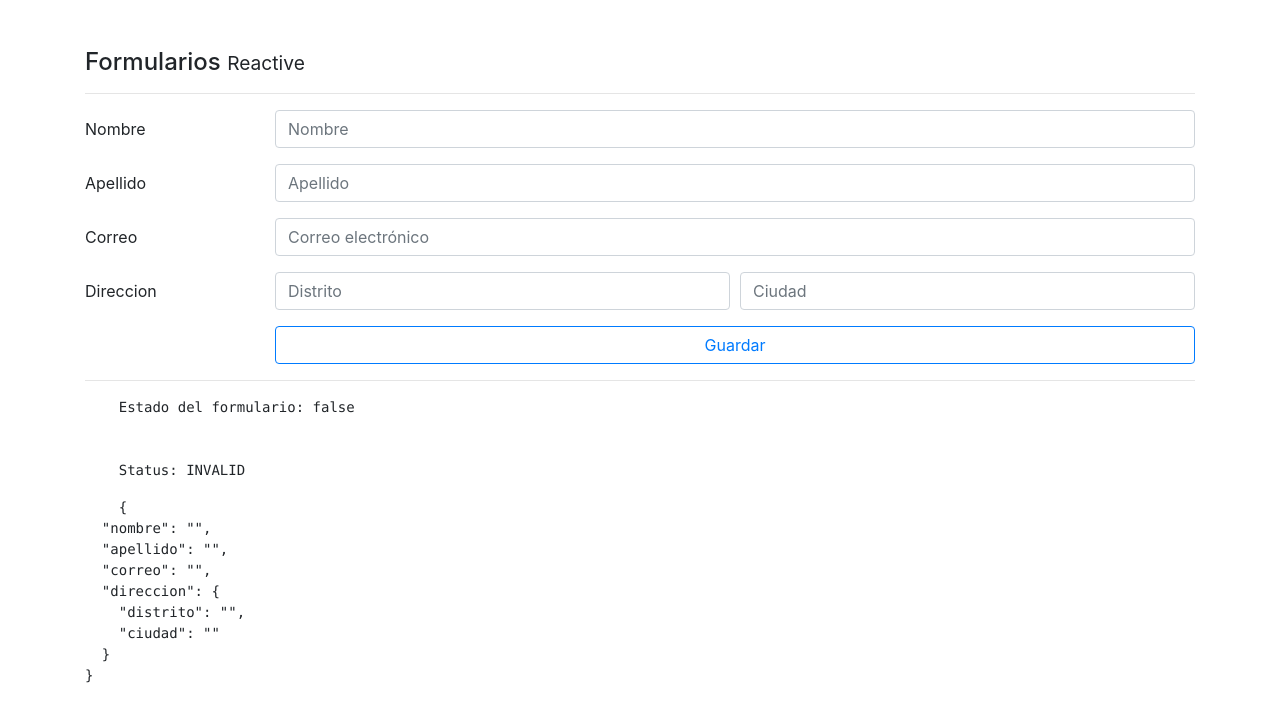
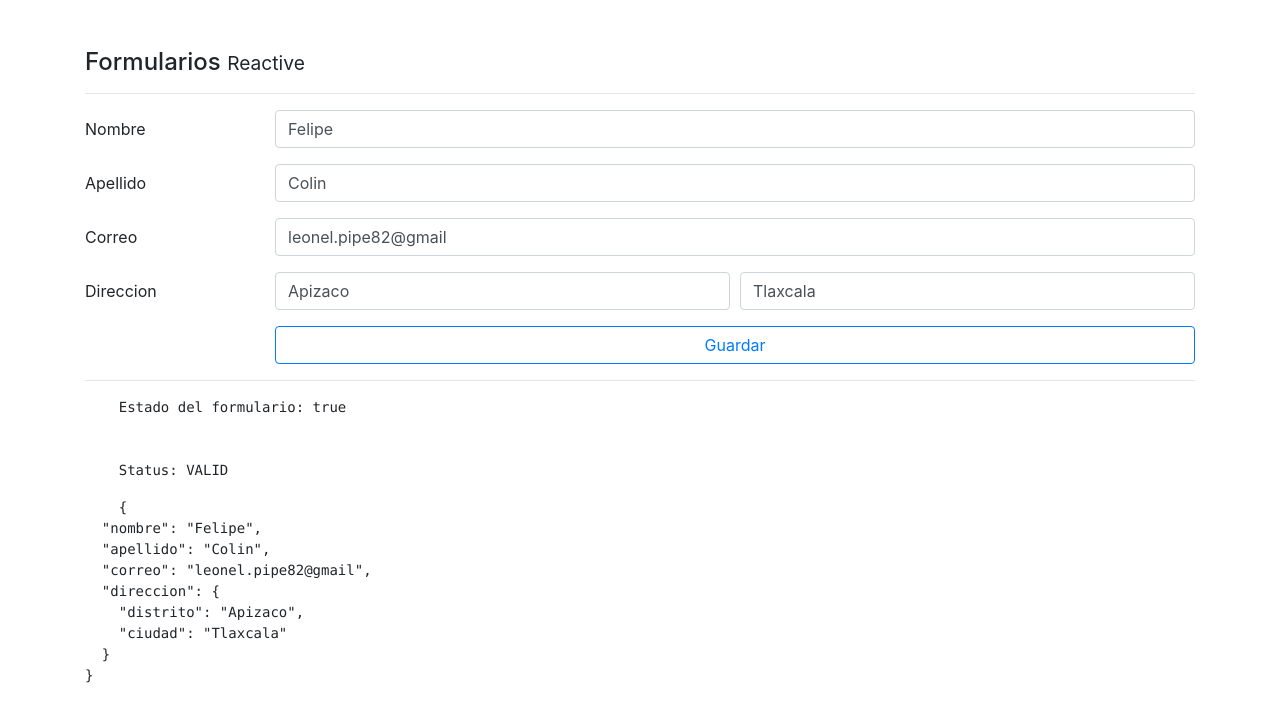
Before and after one commit to FilipCrk1/Formularios, an Angular app: page /reactive in a window 1280 px wide. Shown: the top 722 px of the page. Built offline with nearby package versions, Linux system fonts and the light colour scheme.

Commit message:
reset y carga de la data inicial

```diff
--- a/src/app/pages/reactive/reactive.component.ts
+++ b/src/app/pages/reactive/reactive.component.ts
@@ -11,6 +11,7 @@ export class ReactiveComponent implements OnInit {
   forma: FormGroup;
   constructor(private fb: FormBuilder) {
     this.crearFormulario();
+    this.cargarDataFormulario();
    }
 
   ngOnInit(): void {
@@ -42,7 +43,19 @@ export class ReactiveComponent implements OnInit {
     })
   });
   }
-  guardar(){
+  cargarDataFormulario(){
+    this.forma.reset({
+      nombre: 'Felipe',
+      apellido: 'Colin',
+      correo: 'leonel.pipe82@gmail',
+      direccion: {
+        distrito: 'Apizaco',
+        ciudad: 'Tlaxcala'
+    }
+  });
+}
+
+  guardar() {
     console.log(this.forma);
     if ( this.forma.invalid ){
       return Object.values( this.forma.controls ).forEach(control => {
@@ -53,5 +66,8 @@ export class ReactiveComponent implements OnInit {
       }
       });
     }
+    this.forma.reset({
+      nombre: 'Sin nombre'
+    });
   }
 }
```
